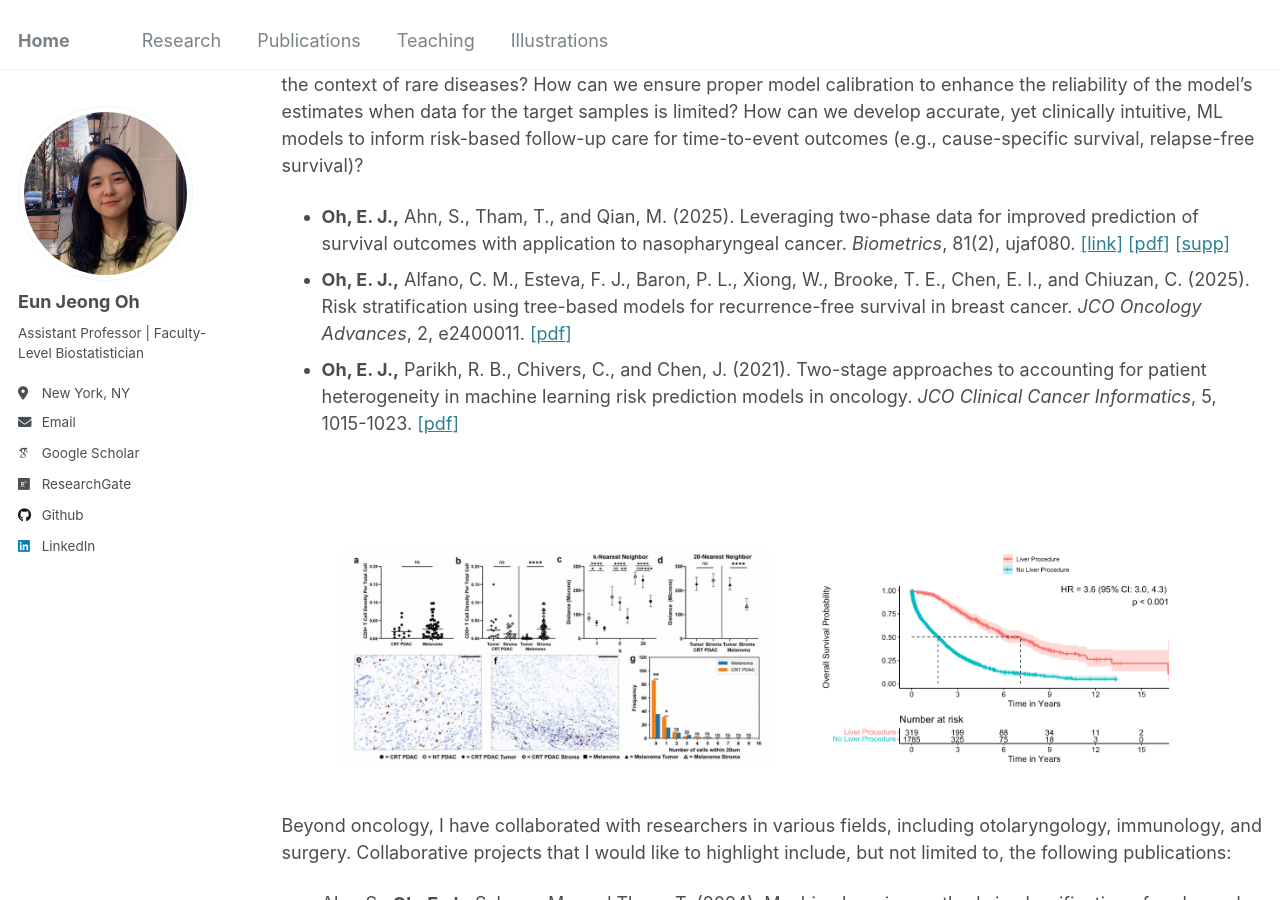
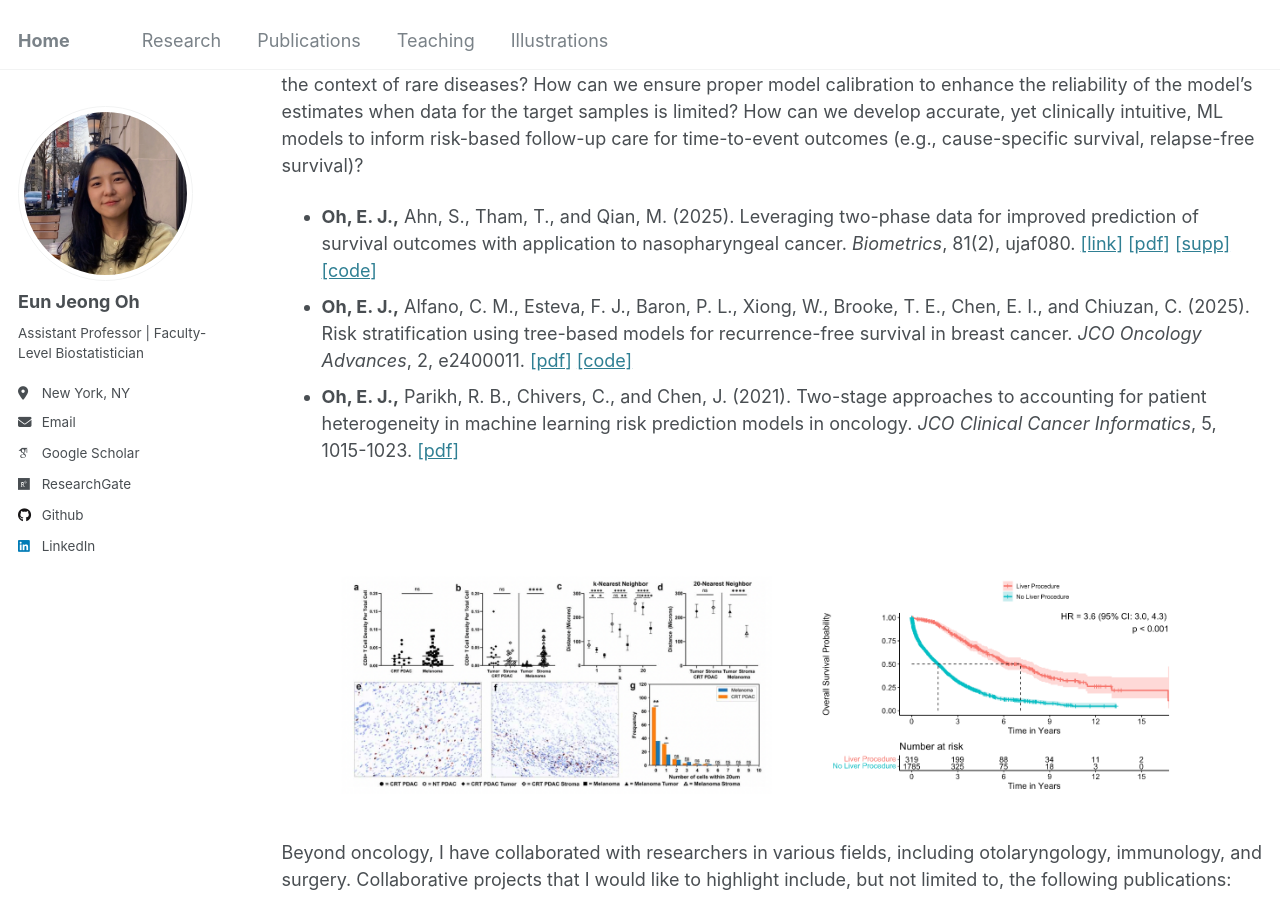
Before and after one commit to oheunj/oheunj.github.io, a Jekyll site: the page built from _pages/research.md, in a window 1280 px wide and 900 px high, scrolled down 958 px. Built offline with Jekyll 4.4.1, drawn with Linux system fonts in a browser that asks for light colours; some web fonts are replaced.

Commit message:
Update research.md

```diff
--- a/_pages/research.md
+++ b/_pages/research.md
@@ -32,8 +32,8 @@ Another key area of my research is risk prediction in oncology using machine lea
 <!--
 We have addressed the challenge of patient heterogeneity in predicting short-term mortality risk among cancer patients through a two-stage modeling approach. Additionally, by developing tree-based risk stratification models for recurrence-free survival, we have identified breast cancer patients at very high risk, enabling targeted interventions, particularly for those who are terminally ill.
 -->
-* __Oh, E. J.,__ Ahn, S., Tham, T., and Qian, M. (2025). Leveraging two-phase data for improved prediction of survival outcomes with application to nasopharyngeal cancer. _Biometrics_, 81(2), ujaf080. [[link]](https://academic.oup.com/biometrics/article/doi/10.1093/biomtc/ujaf080/8174609?utm_source=authortollfreelink&utm_campaign=biometrics&utm_medium=email&guestAccessKey=3eeab5b5-3196-45c2-a2dc-26cd057f53c8) [[pdf]](https://oheunj.github.io/files/ujaf080.pdf) [[supp]](https://oheunj.github.io/files/BIOM_SuppMaterials_TwoPhaseSurv.pdf)
-* __Oh, E. J.,__ Alfano, C. M., Esteva, F. J., Baron, P. L., Xiong, W., Brooke, T. E., Chen, E. I., and  Chiuzan, C. (2025). Risk stratification using tree-based models for recurrence-free survival in breast cancer. _JCO Oncology Advances_, 2, e2400011. [[pdf]](https://ascopubs.org/doi/pdfdirect/10.1200/OA.24.00011)
+* __Oh, E. J.,__ Ahn, S., Tham, T., and Qian, M. (2025). Leveraging two-phase data for improved prediction of survival outcomes with application to nasopharyngeal cancer. _Biometrics_, 81(2), ujaf080. [[link]](https://academic.oup.com/biometrics/article/doi/10.1093/biomtc/ujaf080/8174609?utm_source=authortollfreelink&utm_campaign=biometrics&utm_medium=email&guestAccessKey=3eeab5b5-3196-45c2-a2dc-26cd057f53c8) [[pdf]](https://oheunj.github.io/files/ujaf080.pdf) [[supp]](https://oheunj.github.io/files/BIOM_SuppMaterials_TwoPhaseSurv.pdf) [[code]](https://github.com/oheunj/TwoPhaseSurv)
+* __Oh, E. J.,__ Alfano, C. M., Esteva, F. J., Baron, P. L., Xiong, W., Brooke, T. E., Chen, E. I., and  Chiuzan, C. (2025). Risk stratification using tree-based models for recurrence-free survival in breast cancer. _JCO Oncology Advances_, 2, e2400011. [[pdf]](https://ascopubs.org/doi/pdfdirect/10.1200/OA.24.00011) [[code]](https://github.com/oheunj/SurvTrees)
 * __Oh, E. J.,__ Parikh, R. B., Chivers, C., and Chen, J. (2021). Two-stage approaches to accounting for patient heterogeneity in machine learning risk prediction models in oncology. _JCO Clinical Cancer Informatics_, 5, 1015-1023. [[pdf]](https://pmc.ncbi.nlm.nih.gov/articles/PMC8812620/pdf/cci-5-cci.21.00077.pdf)
 
 
```
